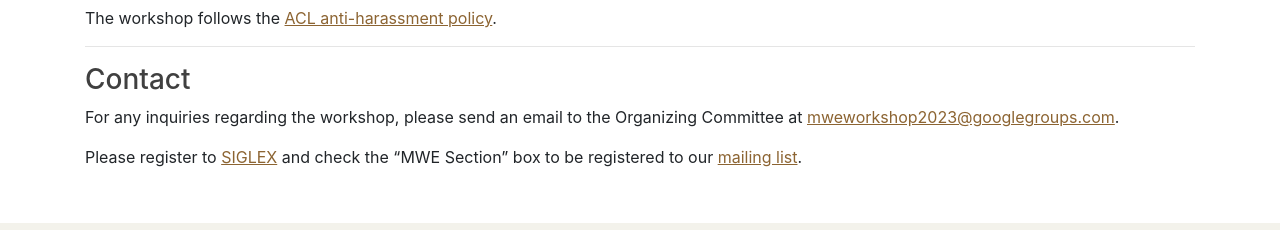
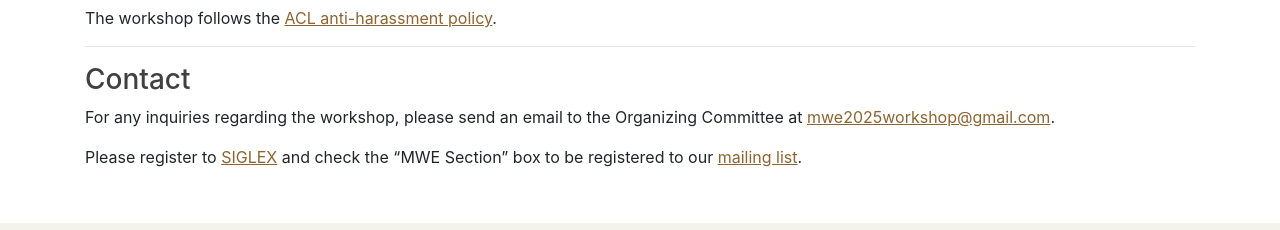
Before and after one commit to multiword/multiword.github.io, a Jekyll site: the page built from mwe2025/index.md, in a window 1280 px wide and 900 px high, scrolled down 5016 px. Shown: the part 667-897 px from the top of the window. Built offline with Jekyll 4.4.1, drawn with Linux system fonts in a browser that asks for light colours; comment, search, counter and statistics services are not loaded.

Commit message:
Update email address

```diff
--- a/mwe2025/index.md
+++ b/mwe2025/index.md
@@ -265,7 +265,7 @@ The workshop follows the [ACL anti-harassment policy](https://www.aclweb.org/adm
 
 ### <a name="contact"> Contact </a>
 
-For any inquiries regarding the workshop, please send an email to the Organizing Committee at [mweworkshop2023@googlegroups.com](mailto:mweworkshop2023@googlegroups.com ).
+For any inquiries regarding the workshop, please send an email to the Organizing Committee at [mwe2025workshop@gmail.com](mailto:mwe2025workshop@gmail.com).
 
 Please register to [SIGLEX](../organization/members) and check the "MWE
 Section" box to be registered to our [mailing list](../mailinglist).
```
